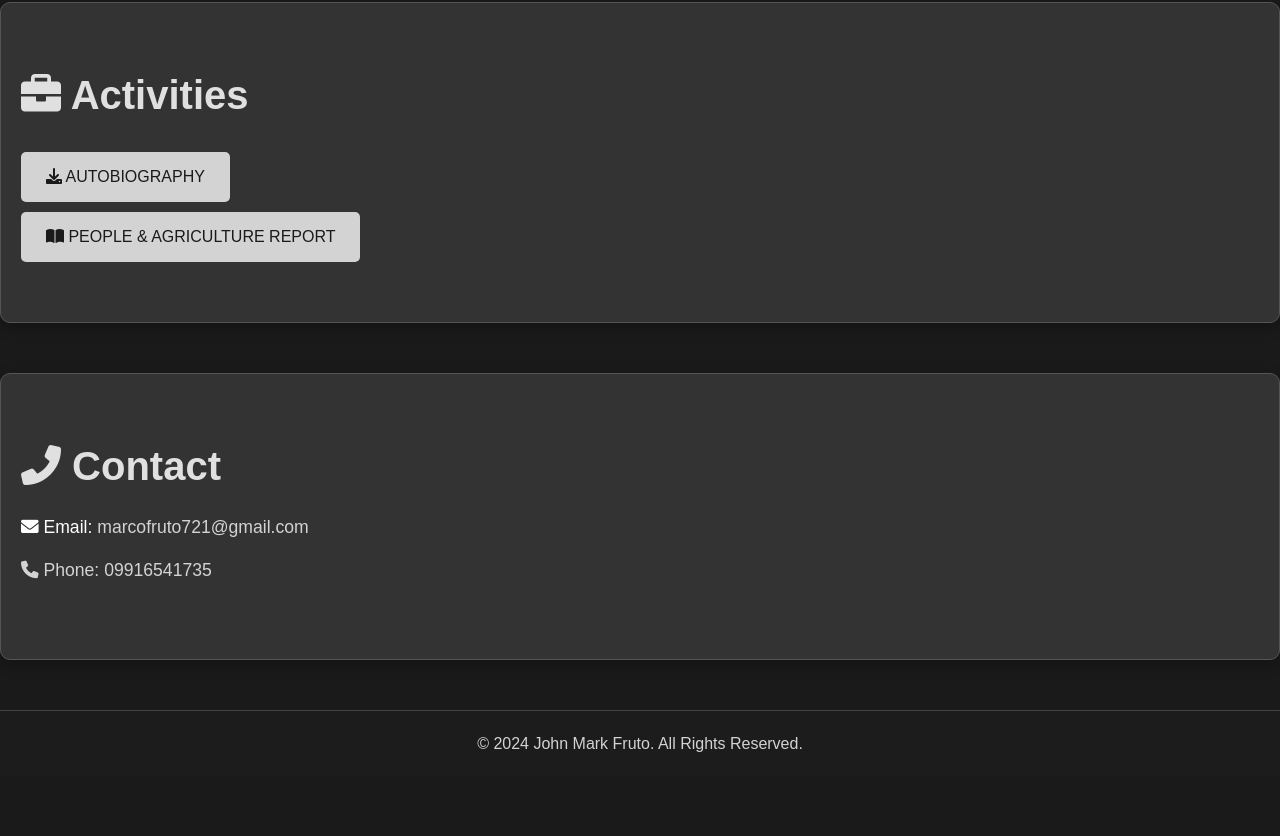
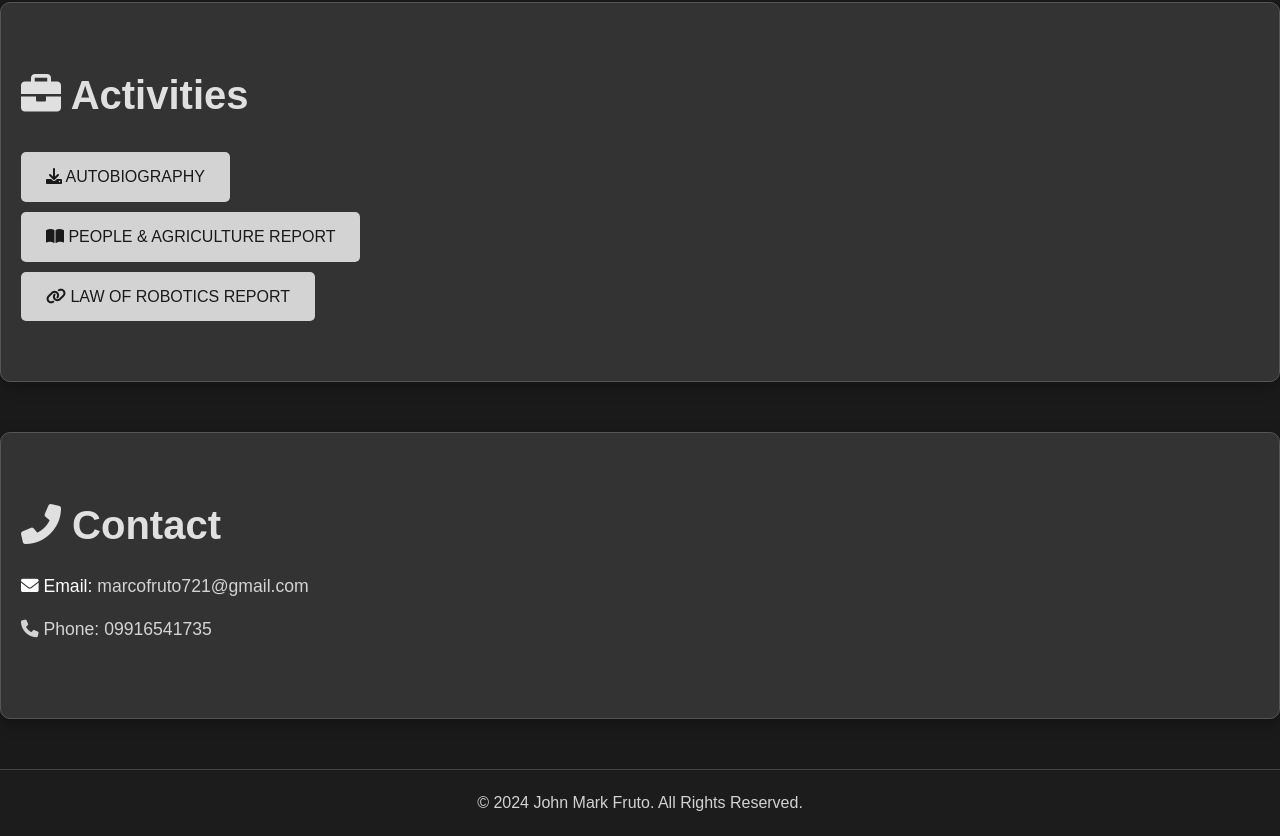
Before and after one commit to lancemiraran18/Marco, a plain HTML site: page index.html in a window 1280 px wide. Shown: the part 1064-1900 px from the top of the page. Before the commit the page ends 1840 px from the top, so only its background shows below. Drawn offline with Linux system fonts and the light colour scheme.

Commit message:
Update index.html

```diff
--- a/index.html
+++ b/index.html
@@ -1,381 +1,775 @@
 <!DOCTYPE html>
+
+
+
 <html lang="en">
+
+
+
 <head>
+
     <meta charset="UTF-8">
+
     <meta name="viewport" content="width=device-width, initial-scale=1.0">
+
     <title>Portfolio - Marco Fruto</title>
+
     <!-- Font Awesome CDN for Icons -->
+
     <link href="https://cdnjs.cloudflare.com/ajax/libs/font-awesome/6.0.0-beta3/css/all.min.css" rel="stylesheet">
+
     <style>
+
         /* Resetting margin, padding, and box-sizing */
+
         * {
+
             margin: 0;
+
             padding: 0;
+
             box-sizing: border-box;
+
             scroll-behavior: smooth;
+
         }
 
+
+
         body {
+
             font-family: 'Arial', sans-serif;
+
             background-color: #1A1A1A; /* Dark background */
+
             color: #D3D3D3; /* Light grey text */
+
             line-height: 1.6;
+
         }
 
+
+
         h1, h2, h3 {
+
             font-weight: 700;
+
             color: #E0E0E0; /* Lighter grey for headings */
+
         }
 
+
+
         a {
+
             text-decoration: none;
+
             color: #D3D3D3; /* Light grey text color */
+
         }
 
+
+
         /* Global Styles */
+
         section {
+
             padding: 60px 20px;
+
             margin-bottom: 50px;
+
             background: #333; /* Dark grey background for sections */
+
             border: 1px solid #555; /* Darker grey border */
+
             border-radius: 10px;
+
             box-shadow: 0 4px 15px rgba(0, 0, 0, 0.3);
+
             transition: transform 0.3s ease-in-out, box-shadow 0.3s ease-in-out;
+
         }
 
+
+
         section:hover {
+
             transform: translateY(-10px);
+
             box-shadow: 0 8px 25px rgba(0, 0, 0, 0.5);
+
         }
 
+
+
         /* Header Section */
+
         header {
+
             position: relative;
+
             top: 0;
+
             left: 0;
+
             width: 100%;
+
             background-color: #1C1C1C; /* Dark header background */
+
             padding: 20px 30px;
+
             border-bottom: 1px solid #444; /* Darker grey border */
+
             z-index: 1000;
+
         }
 
+
+
         nav ul {
+
             list-style: none;
+
             display: flex;
+
             justify-content: center;
+
             margin: 0;
+
         }
 
+
+
         nav ul li {
+
             margin: 0 20px;
+
         }
 
+
+
         nav ul li a {
+
             color: #D3D3D3; /* Light grey text color for links */
+
             font-size: 1.1rem;
+
             font-weight: 500;
+
             padding: 10px 15px;
+
             text-transform: uppercase;
+
             border-radius: 5px;
+
             transition: background-color 0.3s ease, transform 0.3s ease;
+
         }
 
+
+
         nav ul li a:hover {
+
             background-color: #555; /* Medium grey hover */
+
             color: #D3D3D3;
+
             transform: scale(1.1);
+
         }
 
+
+
         /* Hero Section */
+
         .hero {
+
             display: flex;
+
             justify-content: space-between;
+
             align-items: center;
+
             position: relative;
+
             height: 80vh;
+
             padding: 20px;
+
             background: linear-gradient(135deg, #1A1A1A, #333); /* Dark gradient */
+
             color: #D3D3D3; /* Light grey text */
+
             text-align: left;
+
             position: relative;
+
             overflow: hidden;
+
         }
 
+
+
         .hero h1 {
+
             font-size: 3rem;
+
             font-weight: 700;
+
             margin-bottom: 15px;
+
             animation: slideInLeft 1s ease-out;
+
         }
 
+
+
         .hero p {
+
             font-size: 1.2rem;
+
             margin-bottom: 25px;
+
             animation: slideInRight 1s ease-out;
+
         }
 
+
+
         .hero .buttons a {
+
             padding: 12px 30px;
+
             font-size: 1rem;
+
             color: #1A1A1A; /* Dark background for buttons */
+
             background-color: #D3D3D3; /* Light grey button */
+
             border-radius: 30px;
+
             box-shadow: 0 6px 15px rgba(0, 0, 0, 0.1);
+
             transition: transform 0.3s ease, background-color 0.3s ease;
+
             margin-right: 15px;
+
         }
 
+
+
         .hero .buttons a:hover {
+
             background-color: #555; /* Medium grey hover */
+
             color: #D3D3D3;
+
             transform: translateY(-5px);
+
         }
 
+
+
         .hero img {
+
             border-radius: 15px;
+
             max-width: 400px;
+
             height: auto;
+
             animation: fadeIn 1s ease-out;
+
         }
 
+
+
         @keyframes fadeIn {
+
             from {
+
                 opacity: 0;
+
             }
+
             to {
+
                 opacity: 1;
+
             }
+
         }
 
+
+
         @keyframes slideInLeft {
+
             from {
+
                 transform: translateX(-50px);
+
                 opacity: 0;
+
             }
+
             to {
+
                 transform: translateX(0);
+
                 opacity: 1;
+
             }
+
         }
 
+
+
         @keyframes slideInRight {
+
             from {
+
                 transform: translateX(50px);
+
                 opacity: 0;
+
             }
+
             to {
+
                 transform: translateX(0);
+
                 opacity: 1;
+
             }
+
         }
 
+
+
         /* About Section */
+
         .about h2 {
+
             font-size: 2.5rem;
+
             margin-bottom: 15px;
+
         }
 
+
+
         .about p {
+
             font-size: 1.1rem;
+
             max-width: 800px;
+
             margin: 0 auto;
+
         }
 
+
+
         /* Activities Section */
+
         .activities h2 {
+
             font-size: 2.5rem;
+
             margin-bottom: 15px;
+
         }
 
+
+
         .activities p {
+
             font-size: 1.1rem;
+
             margin-bottom: 30px;
+
         }
 
+
+
         .activities a {
+
             padding: 12px 25px;
+
             background: #D3D3D3; /* Light grey button */
+
             color: #1A1A1A; /* Dark button text */
+
             text-transform: uppercase;
+
             font-size: 1rem;
+
             border-radius: 5px;
+
             display: inline-block;
+
             margin-top: 10px;
+
             transition: background-color 0.3s ease, transform 0.3s ease;
+
         }
 
+
+
         .activities a:hover {
+
             background-color: #555; /* Medium grey hover button */
+
             color: #D3D3D3;
+
             transform: translateY(-3px);
+
         }
 
+
+
         /* Contact Section */
+
         .contact h2 {
+
             font-size: 2.5rem;
+
             margin-bottom: 15px;
+
         }
 
+
+
         .contact p {
+
             font-size: 1.1rem;
+
             margin-bottom: 15px;
+
         }
 
+
+
         .contact .email a {
+
             color: #D3D3D3;
+
             font-weight: 500;
+
             transition: color 0.3s ease;
+
         }
 
+
+
         .contact .email a:hover {
+
             color: #D3D3D3;
+
         }
 
+
+
         /* Footer Section */
+
         footer {
+
             background: #1C1C1C; /* Dark footer */
+
             color: #D3D3D3;
+
             padding: 20px;
+
             text-align: center;
+
             font-size: 1rem;
+
             border-top: 1px solid #444; /* Darker grey border */
+
         }
 
+
+
         /* Responsive Design */
+
         @media (max-width: 1024px) {
+
             .hero {
+
                 flex-direction: column;
+
                 text-align: center;
+
             }
 
+
+
             .hero img {
+
                 max-width: 80%;
+
                 margin-top: 20px;
+
             }
 
+
+
             .hero h1 {
+
                 font-size: 2.5rem;
+
             }
 
+
+
             .hero p {
+
                 font-size: 1.1rem;
+
             }
 
+
+
             nav ul {
+
                 flex-wrap: wrap;
+
                 justify-content: center;
+
             }
 
+
+
             nav ul li {
+
                 margin: 10px;
+
             }
+
         }
 
+
+
         @media (max-width: 768px) {
+
             .hero h1 {
+
                 font-size: 2rem;
+
             }
 
+
+
             .hero p {
+
                 font-size: 1rem;
+
             }
 
+
+
             .about h2, .activities h2, .contact h2 {
+
                 font-size: 2rem;
+
             }
 
+
+
             .about p, .activities p, .contact p {
+
                 font-size: 1rem;
+
             }
 
+
+
             .hero .buttons a {
+
                 font-size: 0.9rem;
+
                 padding: 10px 20px;
+
             }
+
         }
 
+
+
         @media (max-width: 480px) {
+
             .hero h1 {
+
                 font-size: 1.6rem;
+
             }
 
+
+
             .hero p {
+
                 font-size: 1rem;
+
             }
 
+
+
             .about h2, .activities h2, .contact h2 {
+
                 font-size: 1.8rem;
+
             }
 
+
+
             .about p, .activities p, .contact p {
+
                 font-size: 0.9rem;
+
             }
 
+
+
             .hero .buttons a {
+
                 font-size: 0.8rem;
+
                 padding: 8px 15px;
+
             }
+
         }
 
+
+
         .evo {
+
             position: relative;
+
             top: 20px;
+
         }
 
+
+
         .email {
+
             color: #ffffff;
+
         }
+
     </style>
+
 </head>
+
 <body>
 
+
+
 <header>
+
     <nav>
+
         <ul>
+
             <li><a href="#about"><i class="fas fa-user"></i> About Me</a></li>
+
             <li><a href="#activities"><i class="fas fa-clipboard-list"></i> Activities</a></li>
+
             <li><a href="#contact"><i class="fas fa-envelope"></i> Contact</a></li>
+
         </ul>
+
     </nav>
+
 </header>
+
 <section class="hero">
+
     <div class="content">
+
         <h1>Hello, I'm John Mark Fruto</h1>
+
         <p>BACHELOR OF SCIENCE IN INFORMATION TECHNOLOGY <br>1ST YEAR BLOCK B.</p>
 
+
+
         <div class="buttons">
+
             <a href="#about"><i class="fas fa-info-circle"></i> Learn More</a>
+
             <a href="#activities"><i class="fas fa-eye"></i> See Activities</a>
+
         </div>
+
     </div>
+
     <img src="462577208_1273423893897035_4909680964315148538_n.jpg" alt="Marco Fruto">
+
 </section>
 
+
+
 <section class="about" id="about">
+
     <h2><i class="fas fa-user-circle"></i> About Me</h2>
+
     <p>I'm 19 yrs old a bachelor os science in information technology student at Veritas College of Irosin, My goal is to find solution and help businesses in the modern world.</p>
+
 </section>
 
+
+
 <section class="activities" id="activities">
+
     <h2><i class="fas fa-briefcase"></i> Activities</h2>
+
     <div>
+
         <a href="Life of John Mark Fruto.docx" download><i class="fas fa-download"></i> AUTOBIOGRAPHY</a>
+
     </div>
+
     <div>
+
         <a href="https://sg.docworkspace.com/d/sIA7DpK3KAZmD7rsG?sa=601.1123" download><i class="fas fa-book-open"></i> PEOPLE & AGRICULTURE REPORT</a>
+
     </div>
+
+        <div>
+
+
+
+        <a href="https://www.canva.com/design/DAGbrOXkxUU/4GeOfnstmqEo7ofIIyxU2Q/view?utm_content=DAGbrOXkxUU&utm_campaign=designshare&utm_medium=link2&utm_source=uniquelinks&utlId=h6bd3eb705f" download><i class="fas fa-link"></i> LAW OF ROBOTICS REPORT</a>
+
+
+
+    </div>
+
 </section>
 
+
+
 <section class="contact" id="contact">
+
     <h2><i class="fas fa-phone-alt"></i> Contact</h2>
+
     <p class="email"><i class="fas fa-envelope"></i> Email: <a class="email" href="mailto:marcofruto721@gmail.com">marcofruto721@gmail.com</a></p>
+
     <p><i class="fas fa-phone"></i> Phone: 09916541735</p>
+
 </section>
 
+
+
 <footer>
+
     <p>&copy; 2024 John Mark Fruto. All Rights Reserved.</p>
+
 </footer>
 
+
+
 </body>
+
 </html>
```
